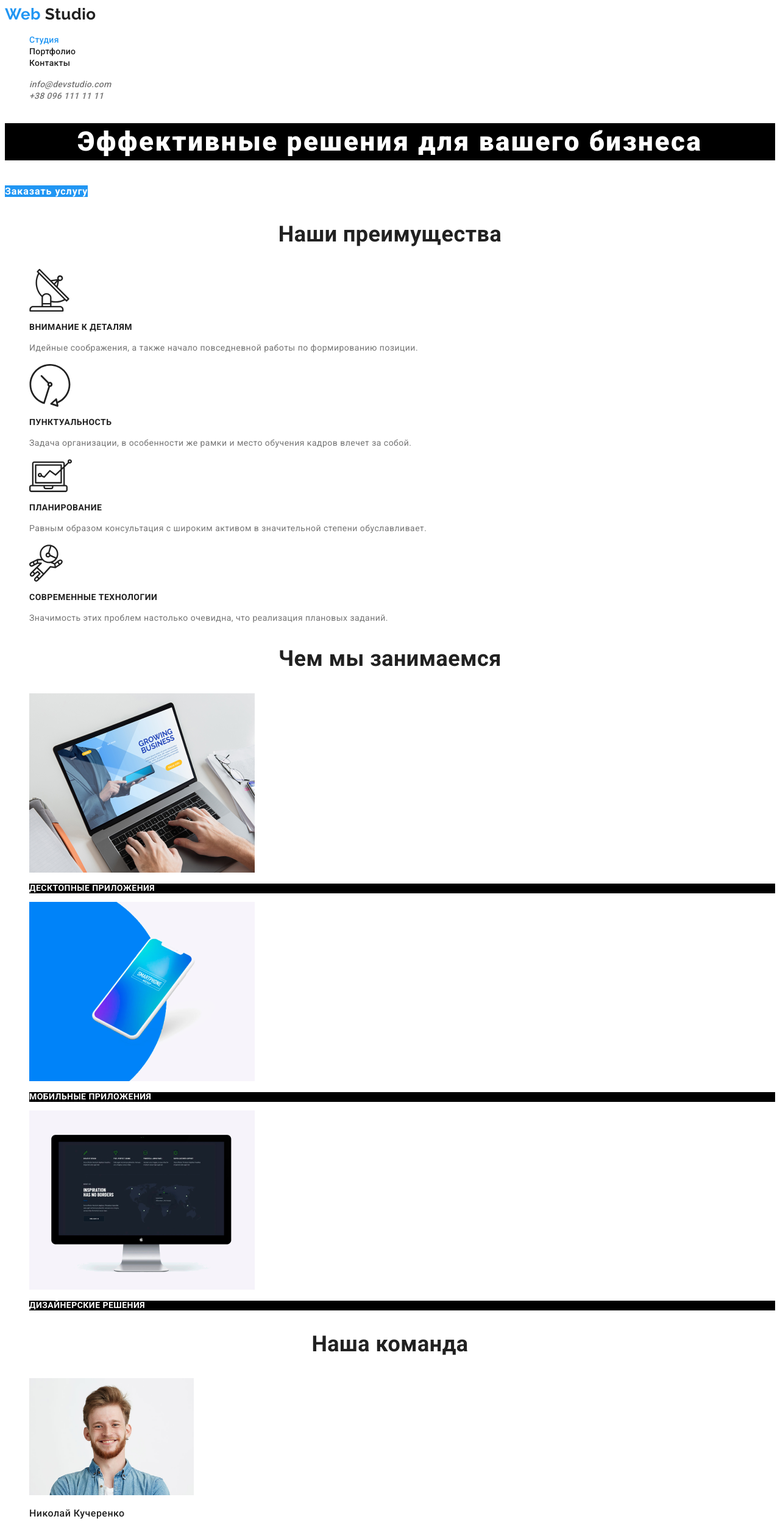
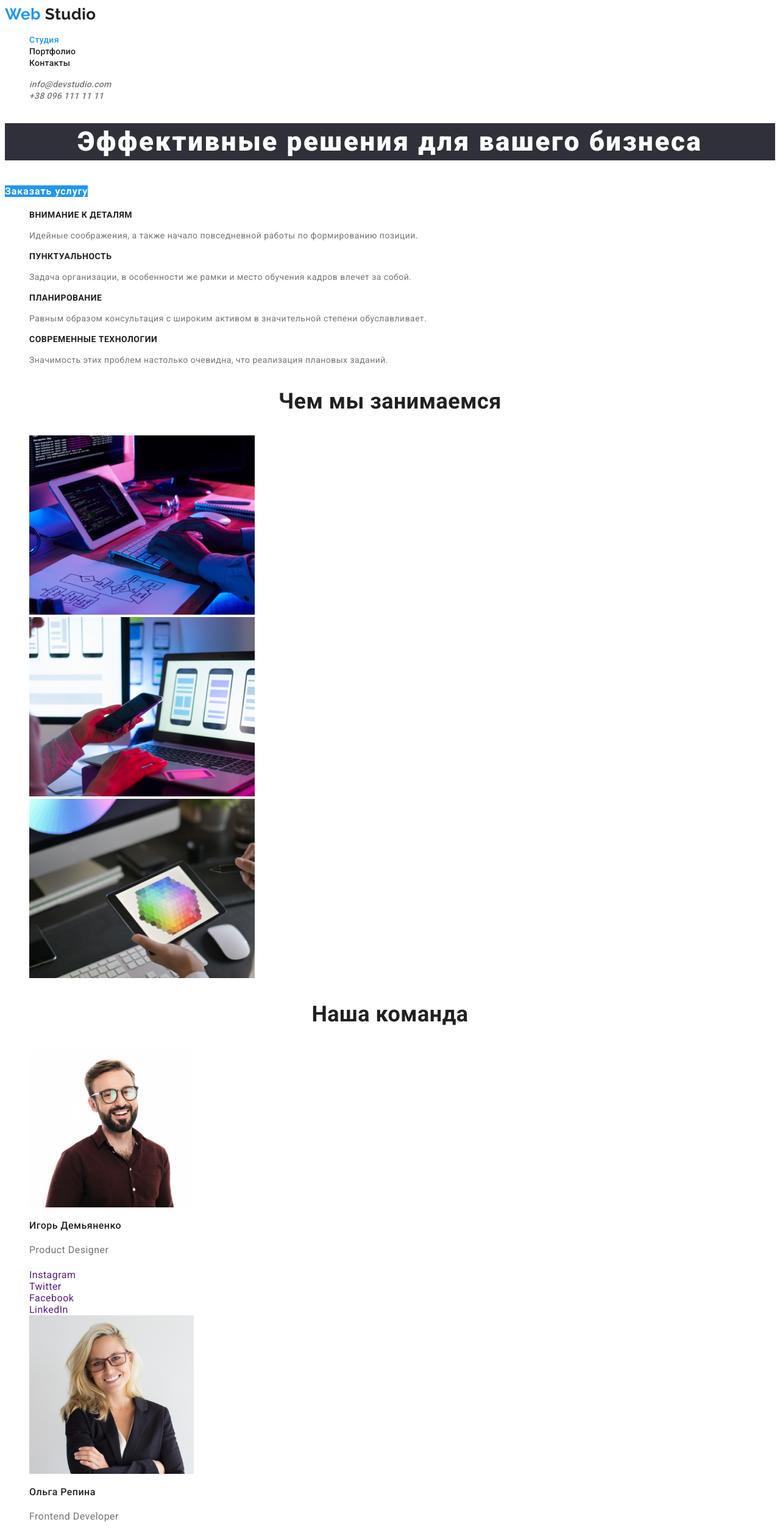
Before and after one commit to Natali-bc/goit-markup-hw-02, a plain HTML site: page index.html in a window 1280 px wide. Shown: the top 2514 px of the page at 61% size. Drawn offline with Linux system fonts and the light colour scheme.

Commit message:
Изменяет фото и имена для нового макета

```diff
--- a/css/styles.css
+++ b/css/styles.css
@@ -33,6 +33,9 @@ body {
 
 ul {
   list-style: none;
+}
+a {
+  text-decoration: none;
 }
 /* Logo */
 .logo {
@@ -84,7 +87,7 @@ ul {
 
 /* Hero */
 .hero-title {
-  background-color: black;
+  background-color: var(--footer-background-color);
   color: var(--primary-white-color);
   font-weight: 900;
   font-size: 44px;
@@ -195,18 +198,15 @@ ul {
   font-size: 18px;
   line-height: 2;
   letter-spacing: 0.06em;
-  text-decoration: none;
 }
 .section .list {
   color: var(--title-text-color);
   font-size: 16px;
   line-height: 1.87;
-  text-decoration: none;
 }
 .section .description {
   background-color: var(--accent-color);
   color: var(--primary-white-color);
   font-size: 18px;
   line-height: 1.56;
-  text-decoration: none;
 }
--- a/index.html
+++ b/index.html
@@ -11,14 +11,16 @@
   <body>
     <!--Шапка сайта-->
     <header>
+      <nav>
        <a href="/" class="logo">
         Web <span class="accent-black">Studio</span>
      </a>
       <ul class="site-nav">
       <li><a href="./index.html" class="link current">Студия</a></li>
       <li><a href="./portfolio.html" class="link">Портфолио</a></li>
-          <li><a href="" class="link" >Контакты</a></li>
+      <li><a href="" class="link">Контакты</a></li>
      </ul>
+    </nav>
        <address>
         <ul class="contacts">
           <li><a href="mailto:info@devstudio.com" class="link current">info@devstudio.com</a></li>
@@ -35,10 +37,9 @@
 
       <!--Наши преимущества-->
       <section class="section">
-        <h2 class="section-title">Наши преимущества</h2>
+        <h2 hidden class="section-title">Наши преимущества</h2>
         <ul class="feature-list">
           <li>
-            <img src="./images/icon1.svg" alt="Иконка антенна" />
             <h3 class="title">Внимание к деталям</h3>
             <p class="text">
               Идейные соображения, а также начало повседневной работы по
@@ -46,7 +47,6 @@
             </p>
           </li>
           <li>
-            <img src="./images/icon2.svg" alt="Иконка часы" />
             <h3 class="title">Пунктуальность</h3>
             <p class="text">
               Задача организации, в особенности же рамки и место обучения кадров
@@ -55,7 +55,6 @@
           </li>
 
           <li>
-            <img src="./images/icon3.svg" alt="Иконка диграмма" />
             <h3 class="title">Планирование</h3>
             <p class="text">
               Равным образом консультация с широким активом в значительной
@@ -64,7 +63,6 @@
           </li>
 
           <li>
-            <img src="./images/icon4.svg" alt="Иконка астронавт" />
             <h3 class="title">Современные технологии</h3>
             <p class="text">
               Значимость этих проблем настолько очевидна, что реализация
@@ -79,16 +77,16 @@
         <h2 class="section-title">Чем мы занимаемся</h2>
         <ul class="work-list">
           <li>
-            <img src="./images/desktop-app.png" alt="Десктопные приложения" width="370">
-            <h3 class="title">Десктопные приложения</h3>
+            <img src="./images/works1.jpg" alt="Наши работы" width="370" height="294">
+
          </li>
          <li>
-            <img src="./images/mobile-app.png" alt="Мобильные приложения" width="370">
-            <h3 class="title">Мобильные приложения</h3>
+            <img src="./images/works2.jpg" alt="Наши работы" width="370" height="294">
+
         </li>
         <li>
-            <img src="./images/designer-decision.png" alt="Дизайнерские решения" width="370">
-            <h3 class="title">Дизайнерские решения</h3>
+            <img src="./images/works3.jpg" alt="Наши работы" width="370" height="294">
+
        </li>
       </ul>
 
@@ -99,11 +97,11 @@
         <ul class="team">
           <li>
             <img
-              src="./images/designer-photo.png"
+              src="./images/ihor-photo.png"
               alt="Фото Product Designer"
               width="270"
             />
-            <h3 class="name">Николай Кучеренко</h3>
+            <h3 class="name">Игорь Демьяненко</h3>
             <p class="profession">Product Designer</p>
             <li><a href="" aria-label="Ссылка на Instagram">Instagram</a></li>
             <li><a href="" aria-label="Ссылка на Twitter">Twitter</a></li>
@@ -112,11 +110,11 @@
           </li>
           <li>
             <img
-              src="./images/developer-photo.png"
+              src="./images/olha-photo.png"
               alt="Фото Frontend Developer"
               width="270"
             />
-            <h3 class="name">Ольга Иванова</h3>
+            <h3 class="name">Ольга Репина</h3>
             <p class="profession">Frontend Developer</p>
             <li><a href="" aria-label="Ссылка на Instagram">Instagram</a></li>
             <li><a href="" aria-label="Ссылка на Twitter">Twitter</a></li>
@@ -125,11 +123,11 @@
           </li>
           <li>
             <img
-              src="./images/marketing-photo.png"
+              src="./images/nikolay-photo.png"
               alt="Фото Marketing"
               width="270"
             />
-            <h3 class="name">Андрей Шевченко</h3>
+            <h3 class="name">Николай Тарасов</h3>
             <p class="profession">Marketing</p>
             <li><a href="" aria-label="Ссылка на Instagram">Instagram</a></li>
             <li><a href="" aria-label="Ссылка на Twitter">Twitter</a></li>
@@ -138,11 +136,11 @@
           </li>
           <li>
             <img
-              src="./images/ui-design-photo.png"
+              src="./images/myhail-photo.png"
               alt="Фото UI Designer"
               width="270"
             />
-            <h3 class="name">Иван Николаев</h3>
+            <h3 class="name">Михаил Ермаков</h3>
             <p class="profession">UI Designer</p>
             <li><a href="" aria-label="Ссылка на Instagram">Instagram</a></li>
             <li><a href="" aria-label="Ссылка на Twitter">Twitter</a></li>
```
Also changed, not shown: images/ihor-photo.png (added), images/myhail-photo.png (added), images/nikolay-photo.png (added), images/olha-photo.png (added), images/works1.jpg (added), images/works2.jpg (added), images/works3.jpg (added). Lines whose indentation alone changed are shown as unchanged.
